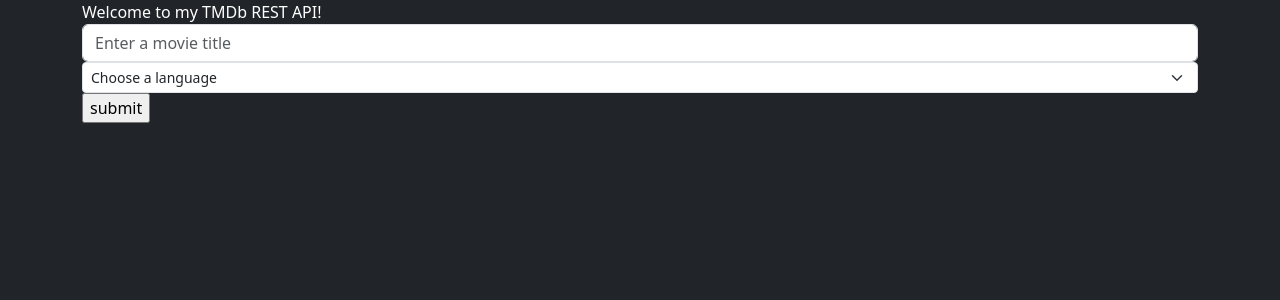
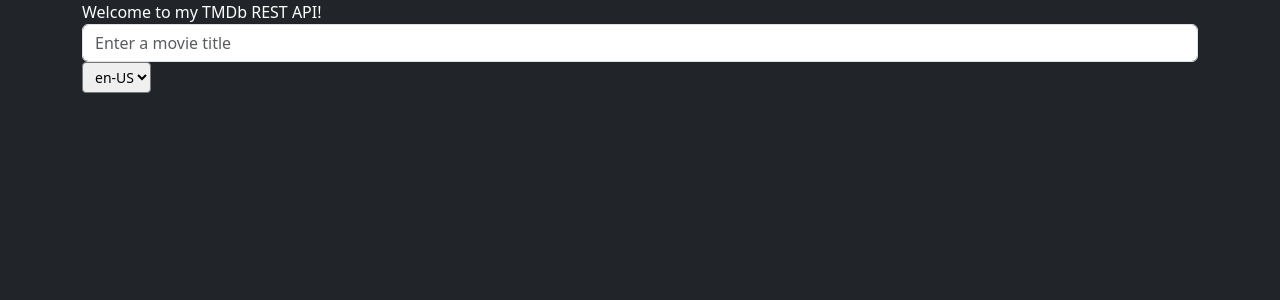
Before and after one commit to budnyy/tmdb_api_rest, a Flask app: page / in a window 1280 px wide. Shown: the top 300 px of the page. Run offline with Flask 3, Linux system fonts and the light colour scheme; data that the repository does not hold is empty.

Commit message:
fix: change request type to primary translations

```diff
--- a/templates/base.html
+++ b/templates/base.html
@@ -5,7 +5,10 @@
     <meta name="viewport" content="width=device-width, initial-scale=1.0">
     <link href="https://cdn.jsdelivr.net/npm/bootstrap@5.3.7/dist/css/bootstrap.min.css" rel="stylesheet" integrity="sha384-LN+7fdVzj6u52u30Kp6M/trliBMCMKTyK833zpbD+pXdCLuTusPj697FH4R/5mcr" crossorigin="anonymous">
     <link rel="stylesheet" type="text/css" href="{{ url_for('static', filename='style.css')}}">
-    <title>{% block title %}{% endblock %}</title>
+    <title>
+        {% block title %}
+        {% endblock %}
+    </title>
 </head>
 <body class="bg-dark text-white">
     <div class="container">
--- a/templates/index.html
+++ b/templates/index.html
@@ -2,17 +2,15 @@
 {% block title %}Home Page{% endblock %}
 {% block content %}
 Welcome to my TMDb REST API!
-<form action="#" method="post">
-    <input type="text" placeholder="Enter a movie title" name="search_title" class="form-control align-middle">
-    <select class="form-select form-select-sm" aria-label="Small select example" name="lang">
-        <option selected>Choose a language</option>
-        {% for lang in languages %}
-            {% if lang.name is defined and lang.name is not none %}
-                <option value={{lang.iso_639_1}}>{{lang.english_name}}({{lang.iso_639_1}})</option>
-            {% endif %}
-        {% endfor %}
-    </select>
-    <input type="submit" value="submit">
-</form>
-<p class="text-white">{{languages}}</p>
+    <form action="#" method="post">
+        <div class="flex-fill">
+            <input type="text" placeholder="Enter a movie title" name="search_title" class="form-control justify-center">
+        </div>
+        <select class="form-select-sm" aria-label="Small select example" name="lang">
+            <option selected>en-US</option>
+            {% for lang in languages %}
+                <option value={{lang}}>{{lang}}</option>
+            {% endfor %}
+        </select>
+    </form>
 {% endblock %}
```
